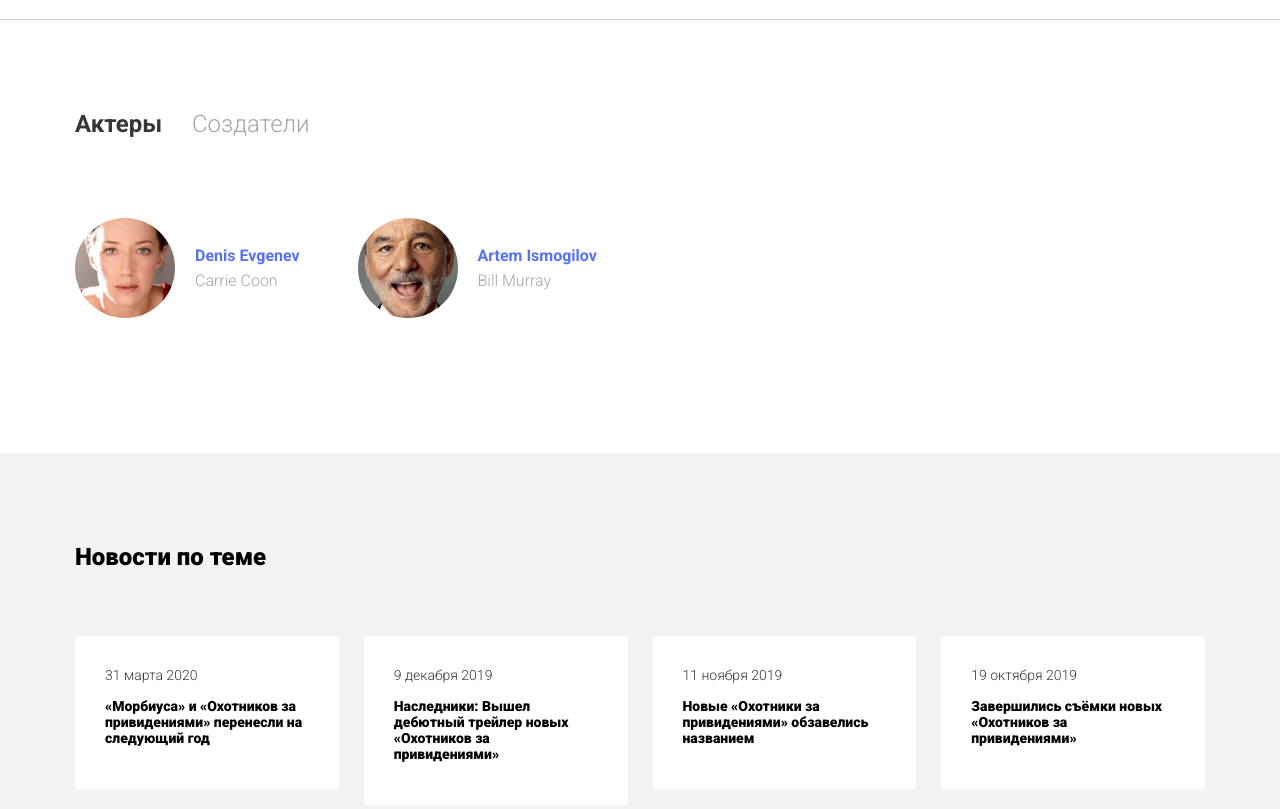
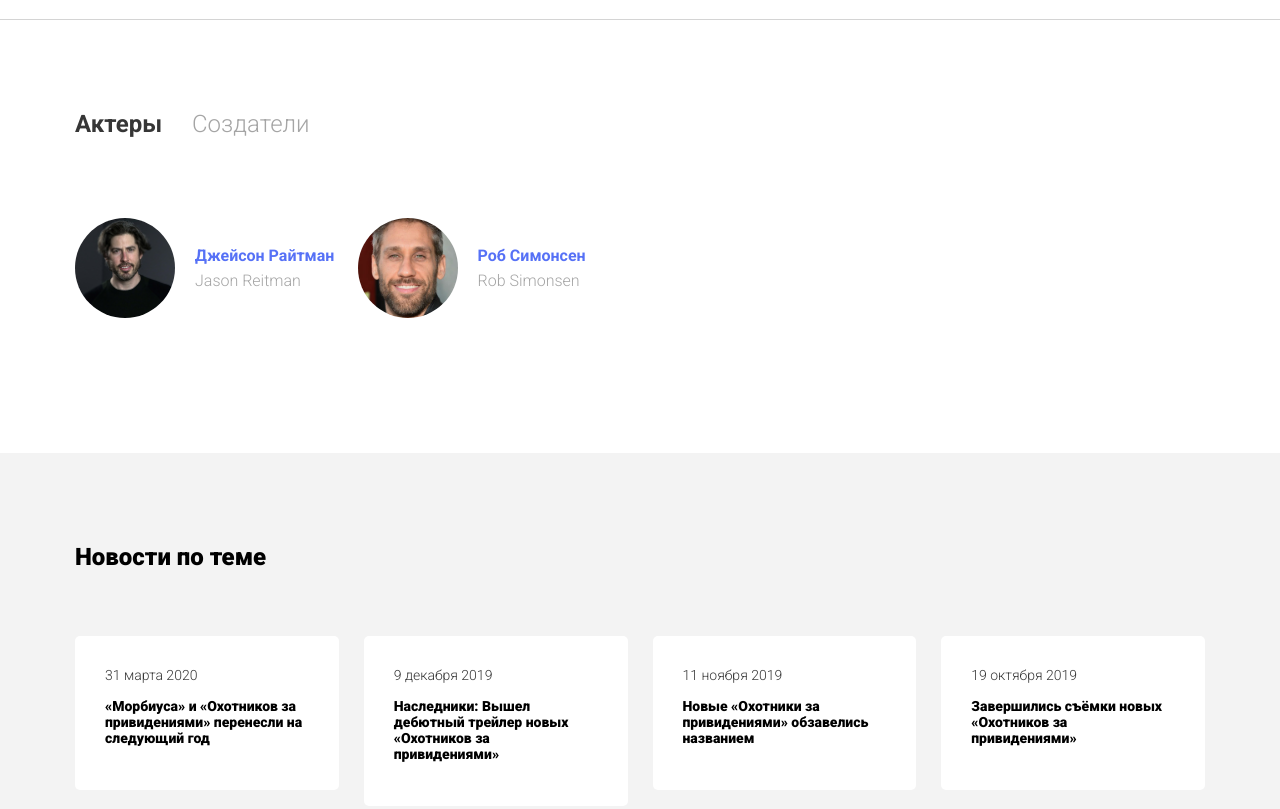
Before and after one commit to DenisEvgenev/ghostbusters, a plain HTML site: page index.html in a window 1280 px wide. Shown: the part 787-1596 px from the top of the page. Drawn offline with Linux system fonts and the light colour scheme.

Commit message:
Change creators

```diff
--- a/index.html
+++ b/index.html
@@ -187,18 +187,18 @@
             <!-- /.tabs-content -->
             <div class="tabs-content visible" id="creators">
                 <div class="card">
-                    <img src="img/actors/1.png" alt="Кэрри Кун" class="card-image">
+                    <img src="img/actors/9.jpg" alt="Джейсон Райтман" class="card-image">
                     <div class="card-text">
-                        <h3 class="name">Denis Evgenev</h3>
-                        <span class="en-name">Carrie Coon</span>
+                        <h3 class="name">Джейсон Райтман</h3>
+                        <span class="en-name">Jason Reitman</span>
                     </div>
                 </div>
                 <!-- /.card -->
                 <div class="card">
-                    <img src="img/actors/2.png" alt="Кэрри Кун" class="card-image">
+                    <img src="img/actors/10.jpg" alt="Роб Симонсен" class="card-image">
                     <div class="card-text">
-                        <h3 class="name">Artem Ismogilov</h3>
-                        <span class="en-name">Bill Murray</span>
+                        <h3 class="name">Роб Симонсен</h3>
+                        <span class="en-name">Rob Simonsen</span>
                     </div>
                 </div>
                 <!-- /.card -->
```
